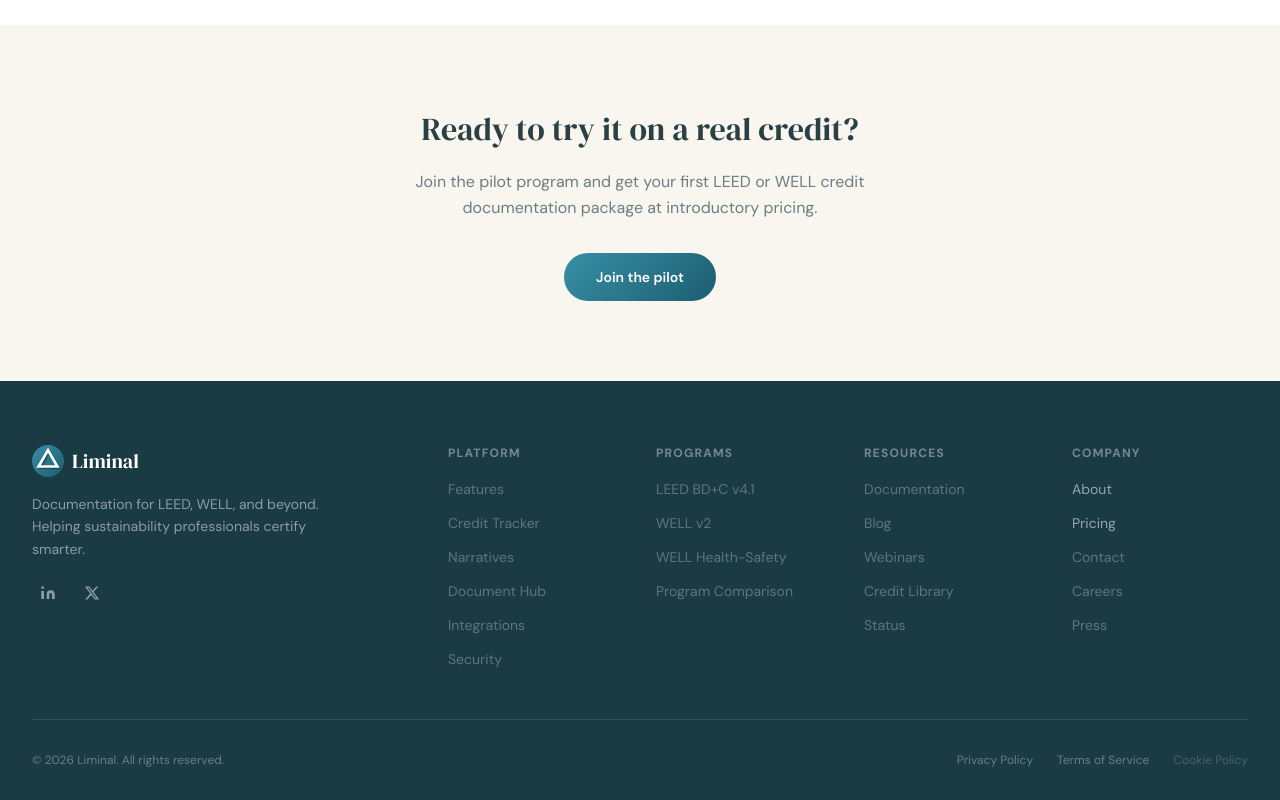
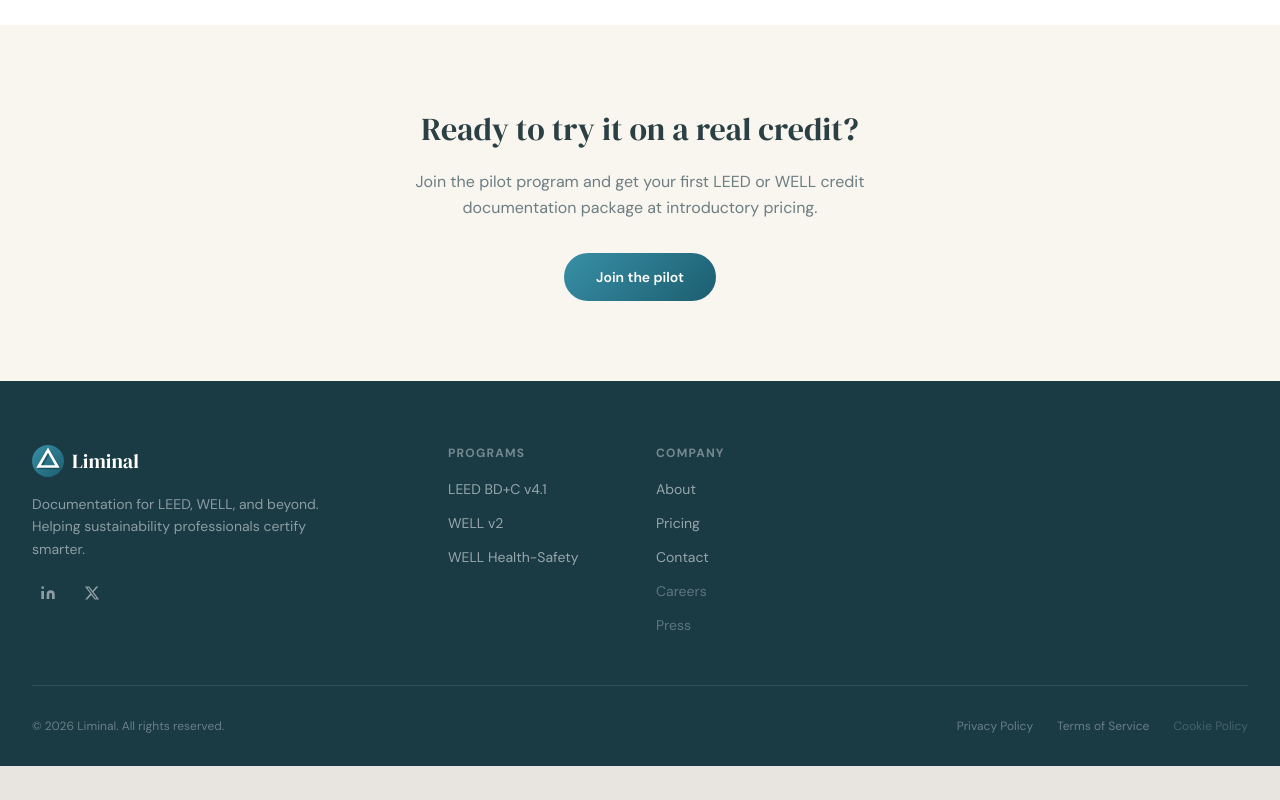
Before and after one commit to klm-sva/liminal, a Next.js app: page / in a window 1280 px wide. Shown: the part 4714-5514 px from the top of the page. After the commit the page ends 5480 px from the top, so only its background shows below. Built offline with nearby package versions, Linux system fonts and the light colour scheme.

Commit message:
Fix broken footer links

```diff
--- a/src/components/marketing/Footer.tsx
+++ b/src/components/marketing/Footer.tsx
@@ -1,31 +1,15 @@
 import Link from "next/link";
 
 const links: Record<string, { label: string; href?: string }[]> = {
-  Platform: [
-    { label: "Features" },
-    { label: "Credit Tracker" },
-    { label: "Narratives" },
-    { label: "Document Hub" },
-    { label: "Integrations" },
-    { label: "Security" },
-  ],
   Programs: [
-    { label: "LEED BD+C v4.1" },
-    { label: "WELL v2" },
-    { label: "WELL Health-Safety" },
-    { label: "Program Comparison" },
-  ],
-  Resources: [
-    { label: "Documentation" },
-    { label: "Blog" },
-    { label: "Webinars" },
-    { label: "Credit Library" },
-    { label: "Status" },
+    { label: "LEED BD+C v4.1", href: "/pricing" },
+    { label: "WELL v2",        href: "/pricing" },
+    { label: "WELL Health-Safety", href: "/pricing" },
   ],
   Company: [
-    { label: "About",   href: "/about" },
-    { label: "Pricing", href: "/pricing" },
-    { label: "Contact" },
+    { label: "About",           href: "/about" },
+    { label: "Pricing",         href: "/pricing" },
+    { label: "Contact",         href: "/signup" },
     { label: "Careers" },
     { label: "Press" },
   ],
```
